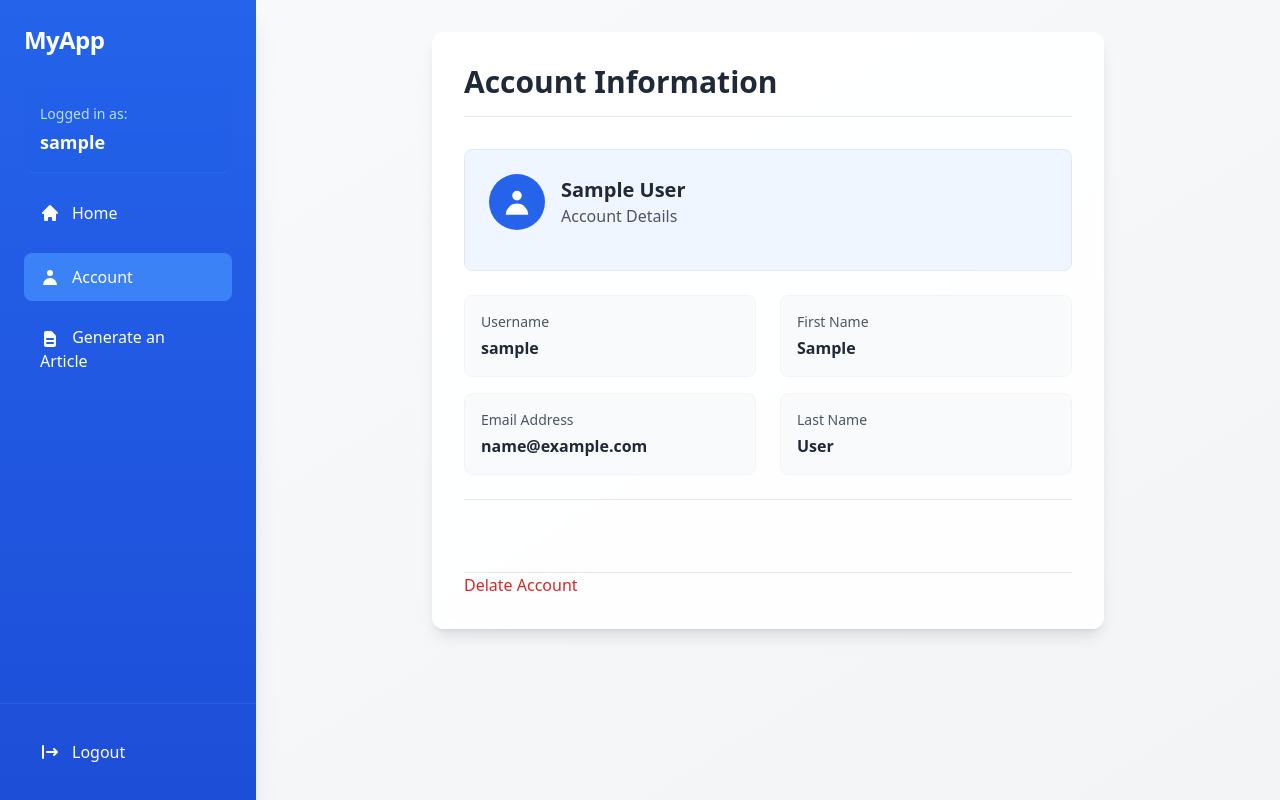
After one commit to ahmedliouane0/django_project, a Django app: page /account/ in a window 1280 px wide. The commit adds this page. Run offline with Django 5.2, Linux system fonts and the light colour scheme; the visitor is signed in with stand-in values (Sample User, id 1); some libraries are stand-ins or nearby versions.

Commit message:
another commit

```diff
--- a/authentification/migrations/__init__.py
+++ b/authentification/migrations/__init__.py
@@ -0,0 +1,2 @@
+import pymysql
+pymysql.install_as_MySQLdb()
--- /dev/null
+++ b/authentification/templates/account_info.html
@@ -0,0 +1,189 @@
+<!DOCTYPE html>
+<html lang="en">
+  <head>
+    <meta charset="UTF-8" />
+    <meta name="viewport" content="width=device-width, initial-scale=1.0" />
+    <title>Account Page</title>
+    <script src="https://cdn.tailwindcss.com"></script>
+  </head>
+  <body class="bg-gradient-to-br from-gray-50 to-gray-100">
+    <div class="flex min-h-screen">
+      <!-- Sidebar -->
+      <div
+        class="w-64 bg-gradient-to-b from-blue-600 to-blue-700 text-white min-h-screen flex flex-col shadow-xl"
+      >
+        <div class="p-6 flex-1">
+          <h1 class="font-bold text-2xl mb-8 tracking-tight">MyApp</h1>
+          <div class="space-y-4">
+            <div
+              class="border-b border-blue-500/30 pb-4 mb-4 backdrop-blur-sm bg-blue-600/10 rounded-lg p-4"
+            >
+              <p class="text-sm text-blue-200 mb-1">Logged in as:</p>
+              <p class="font-semibold text-lg">{{ user.username }}</p>
+            </div>
+            <a
+              href="{% url 'home' %}"
+              class="flex items-center py-3 px-4 hover:bg-blue-500 rounded-lg transition-all duration-200 transform hover:translate-x-1"
+            >
+              <svg
+                xmlns="http://www.w3.org/2000/svg"
+                class="h-5 w-5 mr-3"
+                viewBox="0 0 20 20"
+                fill="currentColor"
+              >
+                <path
+                  d="M10.707 2.293a1 1 0 00-1.414 0l-7 7a1 1 0 001.414 1.414L4 10.414V17a1 1 0 001 1h2a1 1 0 001-1v-2a1 1 0 011-1h2a1 1 0 011 1v2a1 1 0 001 1h2a1 1 0 001-1v-6.586l.293.293a1 1 0 001.414-1.414l-7-7z"
+                />
+              </svg>
+              <span class="font-medium">Home</span>
+            </a>
+            <a
+              href="{% url 'account' %}"
+              class="flex items-center py-3 px-4 bg-blue-500 rounded-lg transition-all duration-200"
+            >
+              <svg
+                xmlns="http://www.w3.org/2000/svg"
+                class="h-5 w-5 mr-3"
+                viewBox="0 0 20 20"
+                fill="currentColor"
+              >
+                <path
+                  fill-rule="evenodd"
+                  d="M10 9a3 3 0 100-6 3 3 0 000 6zm-7 9a7 7 0 1114 0H3z"
+                  clip-rule="evenodd"
+                />
+              </svg>
+              <span class="font-medium">Account</span>
+            </a>
+            <a
+              href="{% url 'welcome_user' %}"
+              class="block py-2 px-4 hover:bg-blue-700 rounded transition-colors"
+            >
+              <svg
+                xmlns="http://www.w3.org/2000/svg"
+                class="h-5 w-5 inline-block mr-2"
+                viewBox="0 0 20 20"
+                fill="currentColor"
+              >
+                <path
+                  fill-rule="evenodd"
+                  d="M4 4a2 2 0 012-2h4.586A2 2 0 0112 2.586L15.414 6A2 2 0 0116 7.414V16a2 2 0 01-2 2H6a2 2 0 01-2-2V4zm2 6a1 1 0 011-1h6a1 1 0 110 2H7a1 1 0 01-1-1zm1 3a1 1 0 100 2h6a1 1 0 100-2H7z"
+                  clip-rule="evenodd"
+                />
+              </svg>
+              Generate an Article
+            </a>
+          </div>
+        </div>
+
+        <!-- Logout button at the bottom -->
+        <div class="p-6 mt-auto border-t border-blue-500/30">
+          <a
+            href="{% url 'logout' %}"
+            class="flex items-center py-3 px-4 hover:bg-blue-500 rounded-lg transition-all duration-200 group"
+          >
+            <svg
+              xmlns="http://www.w3.org/2000/svg"
+              class="h-5 w-5 mr-3 transform group-hover:rotate-180 transition-transform duration-200"
+              viewBox="0 0 20 20"
+              fill="currentColor"
+            >
+              <path
+                fill-rule="evenodd"
+                d="M3 3a1 1 0 00-1 1v12a1 1 0 102 0V4a1 1 0 00-1-1zm10.293 9.293a1 1 0 001.414 1.414l3-3a1 1 0 000-1.414l-3-3a1 1 0 10-1.414 1.414L14.586 9H7a1 1 0 100 2h7.586l-1.293 1.293z"
+                clip-rule="evenodd"
+              />
+            </svg>
+            <span class="font-medium">Logout  </span>
+          </a>
+        </div>
+      </div>
+
+      <!-- Main Content -->
+      <div class="flex-1 p-8">
+        <div class="max-w-2xl mx-auto">
+          <div
+            class="bg-white rounded-xl shadow-lg p-8 backdrop-blur-sm bg-white/90"
+          >
+            <h1 class="text-3xl font-bold mb-8 text-gray-800 border-b pb-4">
+              Account Information
+            </h1>
+
+            <div class="space-y-6">
+              <!-- Profile Summary Card -->
+              <div class="bg-blue-50 rounded-lg p-6 border border-blue-100">
+                <div class="flex items-center space-x-4 mb-4">
+                  <div class="bg-blue-600 rounded-full p-3">
+                    <svg
+                      xmlns="http://www.w3.org/2000/svg"
+                      class="h-8 w-8 text-white"
+                      viewBox="0 0 20 20"
+                      fill="currentColor"
+                    >
+                      <path
+                        fill-rule="evenodd"
+                        d="M10 9a3 3 0 100-6 3 3 0 000 6zm-7 9a7 7 0 1114 0H3z"
+                        clip-rule="evenodd"
+                      />
+                    </svg>
+                  </div>
+                  <div>
+                    <h2 class="text-xl font-semibold text-gray-800">
+                      {{ user.get_full_name|default:user.username }}
+                    </h2>
+                    <p class="text-gray-600">Account Details</p>
+                  </div>
+                </div>
+              </div>
+
+              <!-- Account Details -->
+              <div class="grid grid-cols-1 md:grid-cols-2 gap-6">
+                <div class="space-y-4">
+                  <div class="bg-gray-50 p-4 rounded-lg border border-gray-100">
+                    <p class="text-sm text-gray-600 mb-1">Username</p>
+                    <p class="font-semibold text-gray-800">
+                      {{ user.username }}
+                    </p>
+                  </div>
+                  <div class="bg-gray-50 p-4 rounded-lg border border-gray-100">
+                    <p class="text-sm text-gray-600 mb-1">Email Address</p>
+                    <p class="font-semibold text-gray-800">{{ user.email }}</p>
+                  </div>
+                </div>
+                <div class="space-y-4">
+                  <div class="bg-gray-50 p-4 rounded-lg border border-gray-100">
+                    <p class="text-sm text-gray-600 mb-1">First Name</p>
+                    <p class="font-semibold text-gray-800">
+                      {{ user.first_name|default:"Not set" }}
+                    </p>
+                  </div>
+                  <div class="bg-gray-50 p-4 rounded-lg border border-gray-100">
+                    <p class="text-sm text-gray-600 mb-1">Last Name</p>
+                    <p class="font-semibold text-gray-800">
+                      {{ user.last_name|default:"Not set" }}
+                    </p>
+                  </div>
+                </div>
+              </div>
+
+              <!-- Action Buttons -->
+              <div class="flex justify-between items-center pt-6 border-t">
+
+
+
+              </div>
+              <br />
+              <hr>
+              <a
+                href="{% url 'delete_account' %}"
+                class="text-red-600 hover:text-red-700 font-medium"
+              >
+                Delate Account
+
+            </div>
+          </div>
+        </div>
+      </div>
+    </div>
+  </body>
+</html>
--- a/authentification/views.py
+++ b/authentification/views.py
@@ -5,79 +5,165 @@ from django.contrib.auth import authenticate, login
 from django.contrib.auth.decorators import login_required
 from django.contrib.auth.models import User
 from .models import *
+from django.contrib.auth.decorators import login_required
+from django.contrib.auth import authenticate, login, logout
+from .models import Language
+import requests
+from django.conf import settings
+from django.http import JsonResponse
+import json
+from openai import OpenAI
+import os
+from dotenv import load_dotenv
 
-# Define a view function for the home page
+
 def home(request):
-    return render(request, 'home.html')
+    user_id = request.session.get('user_id')
+    username = request.session.get('username')
 
-# Define a view function for the login page
-def login_page(request):
-    # Check if the HTTP request method is POST (form submission)
+    context = {
+        'user_id': user_id,
+        'username': username
+    }
+
+    return render(request, 'home.html',context)
+
+
+from django.contrib.auth import authenticate, login, logout
+
+def login_view(request):
     if request.method == "POST":
-        username = request.POST.get('username')
-        password = request.POST.get('password')
+        username = request.POST["username"]
+        password = request.POST["password"]
+        user = authenticate(request, username=username, password=password)
 
-        # Check if a user with the provided username exists
-        if not User.objects.filter(username=username).exists():
-            # Display an error message if the username does not exist
-            messages.error(request, 'Invalid Username')
-            return redirect('/login/')
+        if user is not None:
+            login(request, user)  # Log in the user
+            request.session["username"] = username  # Store username in session
+            return redirect("welcome_user")
 
-        # Authenticate the user with the provided username and password
-        user = authenticate(username=username, password=password)
+        else:
+            return render(request, "login.html", {"error": "Invalid username or password."})
 
-        if user is None:
-            # Display an error message if authentication fails (invalid password)
-            messages.error(request, "Invalid Password")
-            return redirect('/login/')
-        else:
-            # Log in the user and redirect to the home page upon successful login
-            login(request, user)
-            return redirect('/home/')
+    return render(request, "login.html")
 
-    # Render the login page template (GET request)
-    return render(request, 'login.html')
 
-# Define a view function for the registration page
+
 def register_page(request):
     if request.method == 'POST':
         first_name = request.POST.get('first_name')
         last_name = request.POST.get('last_name')
         username = request.POST.get('username')
-        email = request.POST.get('email')  # Add email field
+        email = request.POST.get('email')
         password = request.POST.get('password')
         confirm_password = request.POST.get('confirm_password')
 
-        # Ensure all fields are filled
+
         if not all([first_name, last_name, username, email, password, confirm_password]):
             messages.error(request, "All fields are required!")
             return redirect('/register/')
 
-        # Check if passwords match
         if password != confirm_password:
             messages.error(request, "Passwords do not match!")
             return redirect('/register/')
 
-        # Check if username already exists
+
         if User.objects.filter(username=username).exists():
             messages.error(request, "Username already taken!")
             return redirect('/register/')
 
-        # Check if email already exists
+
         if User.objects.filter(email=email).exists():
             messages.error(request, "Email already in use!")
             return redirect('/register/')
 
-        # Create and save the user
+
         user = User.objects.create_user(
             first_name=first_name,
             last_name=last_name,
             username=username,
-            email=email,  # Store email
+            email=email,
             password=password
         )
 
         messages.success(request, "Account created successfully! You can now log in.")
-        return redirect('/login/')  # Redirect to login page after successful registration
+        return redirect('/login/')
 
     return render(request, 'register.html')
+
+
+def logout_view(request):
+    logout(request)
+    request.session.flush()
+    messages.success(request, "Logged out successfully!")
+    return redirect('/login/')
+
+@login_required(login_url="login_page")
+def welcome_user(request):
+    # Fetch all languages
+    languages = Language.objects.all()
+
+    context = {
+        'languages': languages,
+
+    }
+
+    return render(request, 'welcomeuser.html', context)
+
+
+from django.shortcuts import render, redirect
+from django.contrib import messages
+from .models import Article, Language
+
+@login_required(login_url="login_page")
+def process_data(request):
+    if request.method == 'POST':
+        keyword = request.POST.get('word', '').strip()
+        subject = request.POST.get('subject', '').strip()
+        language_id = request.POST.get('language', '').strip()
+
+        if not keyword or not subject or not language_id:
+            messages.error(request, "All fields are required and cannot contain only spaces!")
+            return redirect('welcome_user')
+
+        try:
+            language = Language.objects.get(id=language_id)
+        except Language.DoesNotExist:
+            messages.error(request, "Selected language is invalid.")
+            return redirect('welcome_user')
+
+        Article.objects.create(
+            keyword=keyword,
+            subject=subject,
+            source_language=language,
+            user=request.user
+        )
+
+        messages.success(request, "Article created successfully!")
+        return redirect('welcome_user')
+
+    return redirect('welcome_user')
+
+
+
+def form_view(request):
+    languages = Language.objects.all()
+    return render(request, "welcomeuser.html", {"languages": languages})
+
+
+@login_required
+def  account_view(request):
+    return render(request,"account_info.html",{'User' : request.user})
+
+@login_required
+def delete_account_confirmation(request):
+    return render(request, 'delete_confirmation.html')
+
+@login_required
+def delete_account(request):
+    if request.method == 'POST':
+        user = request.user
+        logout(request)
+        user.delete()
+        return redirect('/')
+    return redirect('delete_account')
--- a/config/urls.py
+++ b/config/urls.py
@@ -17,20 +17,29 @@ Including another URLconf
 # Import necessary modules
 from django.contrib import admin
 from django.urls import path
-from authentification.views import *  # Assuming this imports the views you need
+from authentification.views import *
 from django.conf import settings
 from django.contrib.staticfiles.urls import staticfiles_urlpatterns
 from django.conf.urls.static import static
 
-# Define URL patterns
 urlpatterns = [
 
-    path('', home, name="recipes"),        # Home page
-    path('home/', home, name='home'),      # Explicitly define /home/ URL
-    path("admin/", admin.site.urls),       # Admin interface
-    path('login/', login_page, name='login_page'),  # Login page
-    path('register/', register_page, name='register'),  # Registration page
-]
+    path('', home, name="recipes"),
+    path('home/', home, name='home'),
+    path("admin/", admin.site.urls),
+    path('login/', login_view, name='login_page'),
+    path('register/', register_page, name='register'),
+    path('logout/', logout_view, name='logout'),
+    path("welcome/", welcome_user, name="welcome_user"),
+    path('process-data/', process_data, name='process_data'),
+    path("your-form-url/", form_view, name="form-page"),
+    path('account/', account_view, name='account'),
+    path('delete-account/confirm/', delete_account, name='delete_account_confirm'),
+    path('delete-account/', delete_account_confirmation, name='delete_account'),
+
+
+
+    ]
 
 # Serve media files if DEBUG is True (development mode)
 if settings.DEBUG:
```
Also changed, not shown: authentification/models.py (+9 -3 lines), authentification/templates/delete_confirmation.html (added, +51 -0 lines), authentification/templates/home.html (+12 -1 lines), authentification/templates/welcomeuser.html (added, +187 -0 lines), config/settings.py (+13 -0 lines), authentification/migrations/0001_initial.py.
